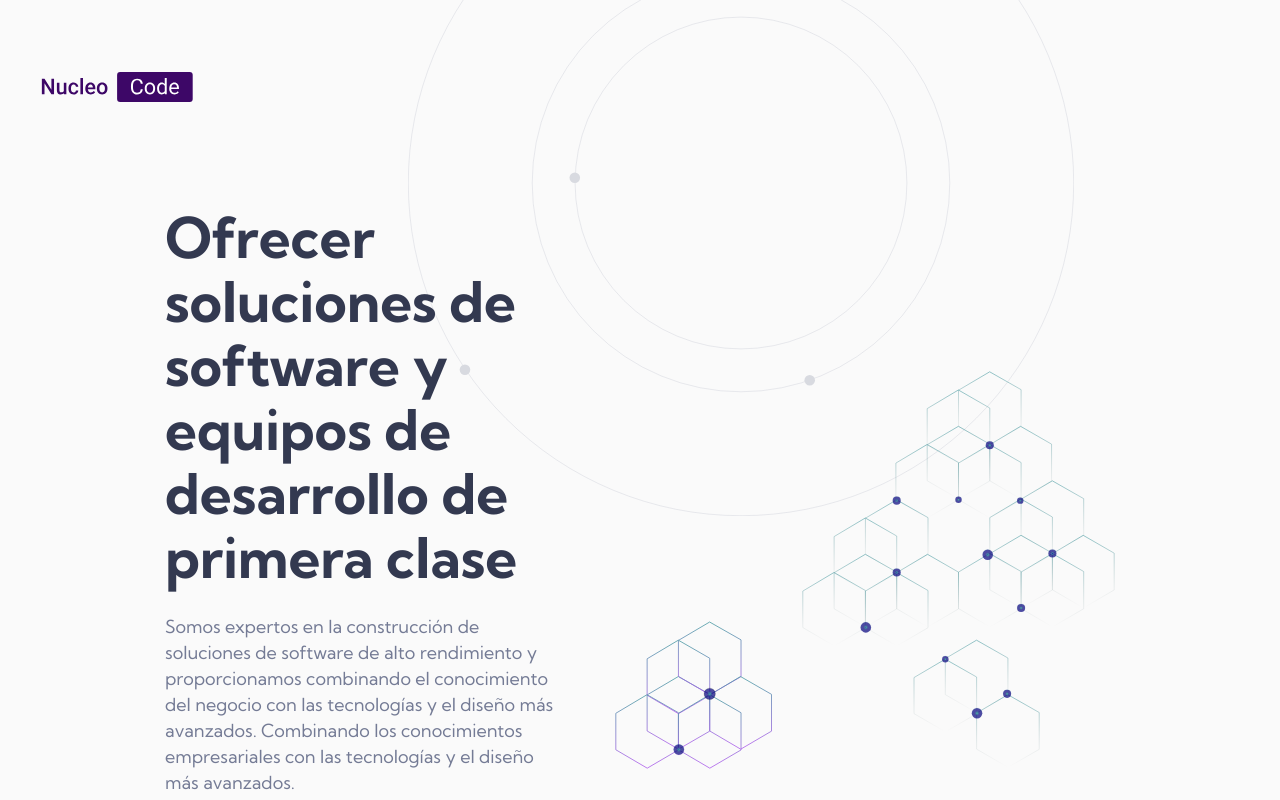
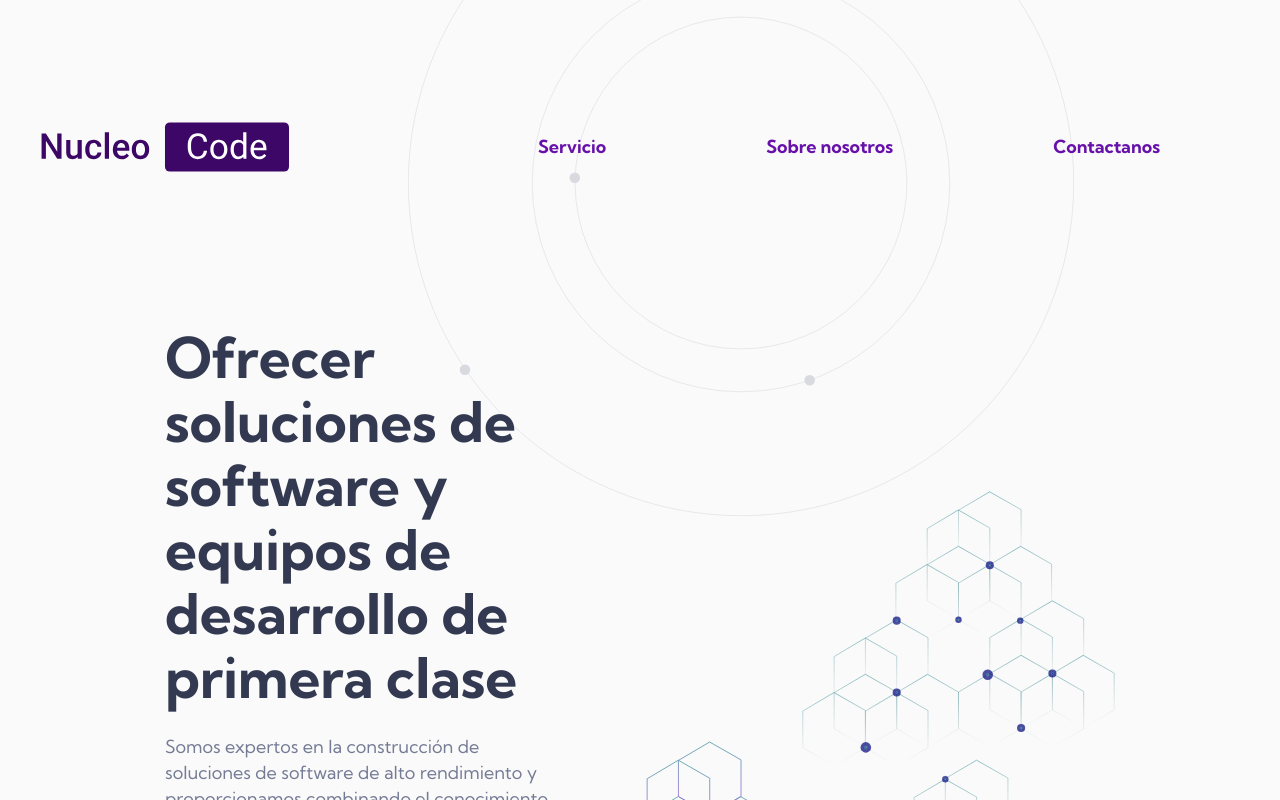
Before and after one commit to Nucleo-Code/NuCleoCo, a React (Create React App) app: page / in a window 1280 px wide. Shown: the top 800 px of the page. Built offline with nearby package versions, Linux system fonts and the light colour scheme.

Commit message:
[ADD] header posicion derecha inicio

```diff
--- a/src/Components/Header.module.css
+++ b/src/Components/Header.module.css
@@ -1,14 +1,34 @@
 .header {
+  display: flex;
+  align-items: center;
   padding: 4.6rem 0 8rem;
   max-width: 144rem;
   margin: 0 auto;
 }
 .logo {
-  height: 3rem;
-  width: 15.5rem;
+  height: 15rem;
+  width: 25rem;
   display: block;
   margin: 0 auto;
   cursor: pointer;
+}
+
+.headerright{
+  display: left;
+}
+.headerright a {
+  float: left;
+  color: #6711AA;
+  text-align: center;
+  padding: 40px;
+  text-decoration: none;
+  font-size: 18px;
+  /*line-height: 0px;*/
+  border-radius: 4px;
+}
+.headerright a.active {
+  background-color: dodgerblue;
+  color: white;
 }
 
 /* Tablet */
--- a/src/Components/Header.tsx
+++ b/src/Components/Header.tsx
@@ -12,12 +12,21 @@ function Header() {
 
   return (
     <header className={classes.header}>
+
       <img
         className={classes.logo}
         src={img}
         alt="logo"
         onClick={logoHandler}
       />
+      <div className ={classes.headerright}>
+        <a href="#servicio"><b>Servicio</b></a>
+        <a></a>
+        <a href="#informacion"><b>Sobre nosotros</b></a>
+        <a></a>
+        <a href="#contacto"><b>Contactanos</b></a>
+        <a></a>
+      </div>
     </header>
   );
 }
```
